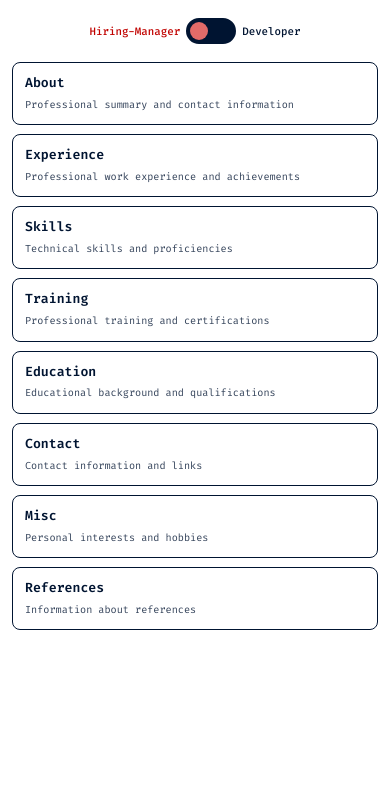
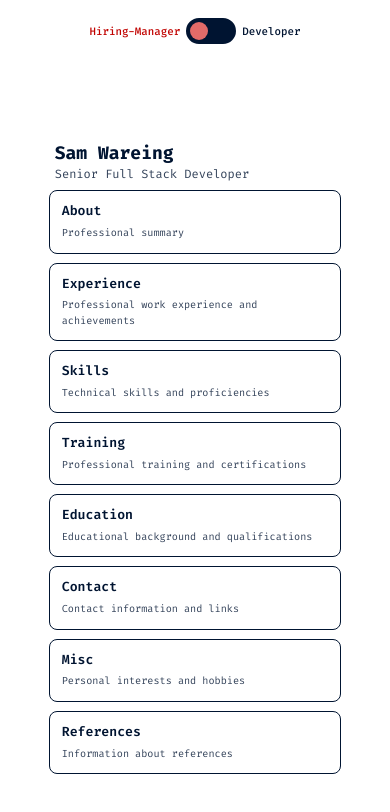
Before and after one commit to samwareing/samwareing.github.io, a React (Create React App) app: page / in a window 390 px wide. Shown: the top 812 px of the page. Built offline with nearby package versions, Linux system fonts and the light colour scheme.

Commit message:
Add name section for hiring manager view to always display my name

```diff
--- a/src/App.css
+++ b/src/App.css
@@ -178,12 +178,32 @@
   background-color: var(--color-red);
 }
 
-/* Non-Developer View Styles */
-.non-developer-view {
+.hiring-manager-view {
   width: 75vw;
   height: 75vh;
   display: flex;
   flex-direction: column;
+}
+
+.name-section {
+  padding: 1.5rem 1rem 1rem 1rem;
+  text-align: left;
+  flex-shrink: 0;
+}
+
+.name-section h3 {
+  margin: 0 0 0.5rem 0;
+  font-size: 2rem;
+  font-weight: 700;
+  color: var(--color-bg-dark);
+}
+
+.name-section h4 {
+  margin: 0;
+  font-size: 1.2rem;
+  font-weight: 400;
+  color: var(--color-bg-dark);
+  opacity: 0.8;
 }
 
 .cards-container {
@@ -192,7 +212,7 @@
   gap: 1rem;
   overflow-y: auto;
   flex: 1;
-  padding: 1rem;
+  padding: 0 1rem 1rem 1rem;
   scrollbar-width: none; /* Firefox */
   -ms-overflow-style: none; /* Internet Explorer 10+ */
 }
@@ -291,6 +311,20 @@
     padding: 0.5rem;
   }
 
+  .name-section {
+    padding: 1rem 0.5rem 0.75rem 0.5rem;
+    text-align: left;
+  }
+
+  .name-section h3 {
+    font-size: 1.5rem;
+    margin-bottom: 0.25rem;
+  }
+
+  .name-section h4 {
+    font-size: 1rem;
+  }
+
   .cards-container {
     gap: 0.75rem;
     padding: 0;
--- a/src/components/hiringManagerView.jsx
+++ b/src/components/hiringManagerView.jsx
@@ -23,8 +23,6 @@ function HiringManagerView() {
       case 'about':
         return (
           <div>
-            <h4>{data.name}</h4>
-            <h5>{data.title}</h5>
             <p><strong>Location:</strong> {data.location}</p>
             <p>{data.summary}</p>
           </div>
@@ -138,7 +136,7 @@ function HiringManagerView() {
   };
 
   const commands = [
-    { name: 'about', description: 'Professional summary and contact information' },
+    { name: 'about', description: 'Professional summary' },
     { name: 'experience', description: 'Professional work experience and achievements' },
     { name: 'skills', description: 'Technical skills and proficiencies' },
     { name: 'training', description: 'Professional training and certifications' },
@@ -149,7 +147,11 @@ function HiringManagerView() {
   ];
 
   return (
-    <div className="non-developer-view">
+    <div className="hiring-manager-view">
+      <div className="name-section">
+        <h3>{cvData['about'].name}</h3>
+        <h4>{cvData['about'].title}</h4>
+      </div>
       <div className="cards-container">
         {commands.map((command) => (
           <div
```
